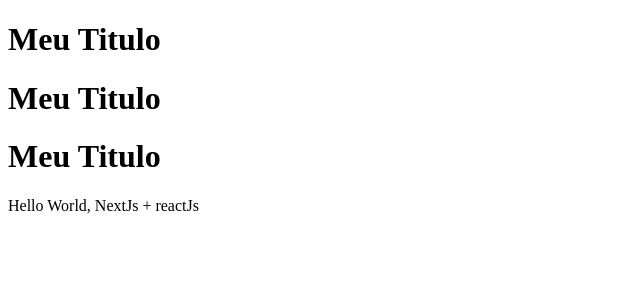
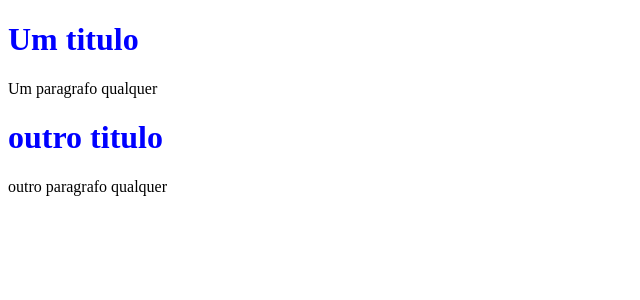
Before and after one commit to natanaelnogueira17/REACT, a Next.js app: page / in a window 1280 px wide. Shown: the top 300 px of the page, without its empty margins (0-640 px from the left). Built offline with nearby package versions, Linux system fonts and the light colour scheme.

Commit message:
estilizado title e usando childrens

```diff
--- a/pages/index.jsx
+++ b/pages/index.jsx
@@ -4,10 +4,12 @@ import Title from '../src/compenentes/title/Title'
 function HomePage(){
   return(
     <div>
-      <Title />
-      <Title />
-      <Title />
-      Hello World, NextJs + reactJs
+      <Title>
+        Um titulo
+        </Title>
+      <p>Um paragrafo qualquer</p>
+      <Title> outro titulo </Title>
+      <p>outro paragrafo qualquer</p>
     </div>
   )
 }
--- a/src/compenentes/title/Title.jsx
+++ b/src/compenentes/title/Title.jsx
@@ -1,9 +1,13 @@
+import styles from './title.module.css'
 
+const constante = 'Os reds estão a flor da pele, cuidado!'
+function Title (props){
+  return(
+    <h1 className={styles.Title}>
+    {props.children}
+    </h1> // variavel style mais a classname title, atrubuiu a cor do css
 
-function Title (){
-  return(
-    <h1>Meu Titulo</h1>
-  )
+    )
 }
 
 export default Title
--- /dev/null
+++ b/src/compenentes/title/title.module.css
@@ -0,0 +1,3 @@
+.Title{
+  color: blue;
+}
```
